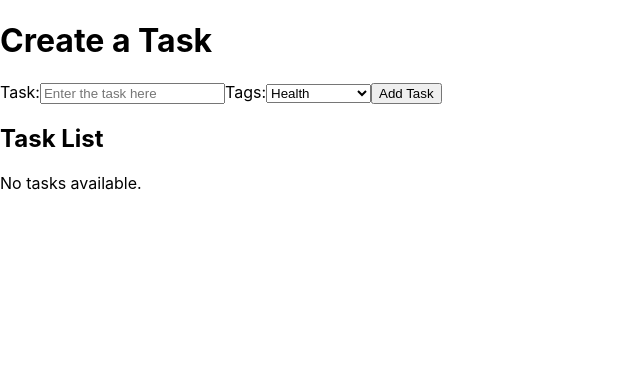
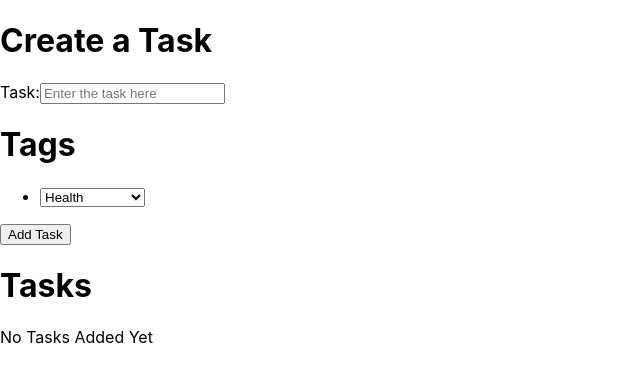
Before and after one commit to A-ZAID2003/mytaskers, a React (Create React App) app: page / in a window 1280 px wide. Shown: the top 382 px of the page, without its empty margins (0-640 px from the left). Built offline with nearby package versions, Linux system fonts and the light colour scheme; a web font is replaced by a local one.

Commit message:
The code commited for the myTasks part2

```diff
--- a/src/App.js
+++ b/src/App.js
@@ -1,4 +1,3 @@
-// src/App.js
 import React, {useState} from 'react'
 import {v4 as uuid} from 'uuid'
 import './App.css'
--- a/src/components/TagsList/index.js
+++ b/src/components/TagsList/index.js
@@ -1,9 +1,10 @@
-// src/components/TagsList.js
 import React from 'react'
 
 const TagsList = ({tags, activeTag, onTagClick}) => (
   <label>
-    Tags:
+    <h1>Tags</h1>
+    <ul>
+      <li>
         <select value={activeTag} onChange={e => onTagClick(e.target.value)}>
           {tags.map(tag => (
             <option key={tag.optionId} value={tag.optionId}>
@@ -11,6 +12,8 @@ const TagsList = ({tags, activeTag, onTagClick}) => (
             </option>
           ))}
         </select>
+      </li>
+    </ul>
   </label>
 )
 
--- a/src/components/TaskList/index.js
+++ b/src/components/TaskList/index.js
@@ -1,11 +1,10 @@
-// src/components/TaskList.js
 import React from 'react'
 
 const TaskList = ({tasks}) => (
   <div>
-    <h2>Task List</h2>
+    <h1>Tasks</h1>
     {tasks.length === 0 ? (
-      <p>No tasks available.</p>
+      <p>No Tasks Added Yet</p>
     ) : (
       <ul>
         {tasks.map(task => (
```
Lines whose indentation alone changed are shown as unchanged.
